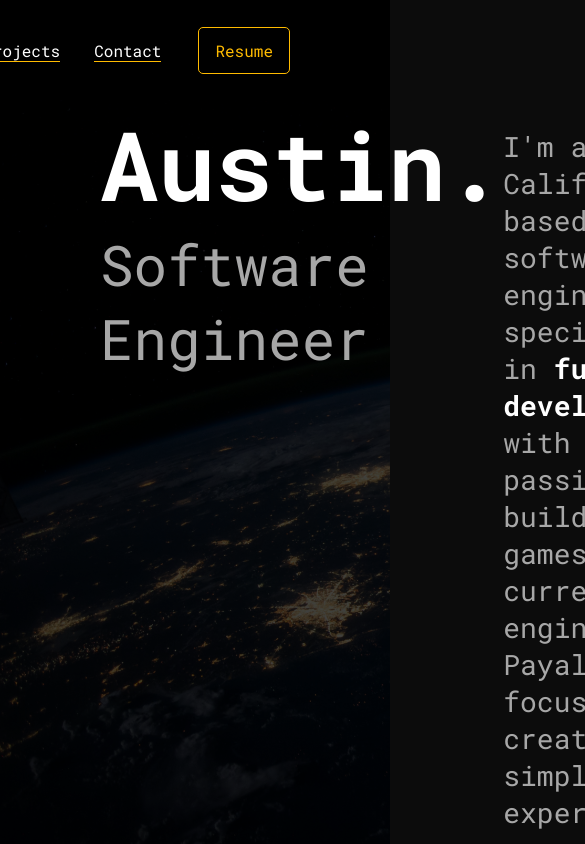
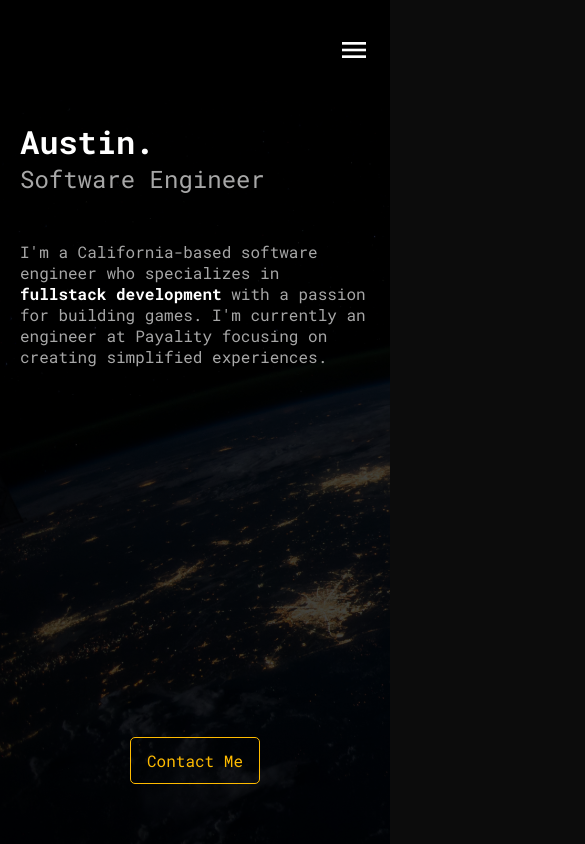
Before and after one commit to AustinVieth/personal-website-v3, a React (Create React App) app: page / in a window 390 px wide. Shown: the top 844 px of the page, 585 px wide, since content can reach past the window. Built offline with nearby package versions, Linux system fonts and the light colour scheme.

Commit message:
media query for Mobile: Hero

```diff
--- a/package.json
+++ b/package.json
@@ -9,6 +9,7 @@
     "node-sass": "^6.0.1",
     "react": "^17.0.2",
     "react-dom": "^17.0.2",
+    "react-responsive": "^8.2.0",
     "react-scripts": "4.0.3",
     "web-vitals": "^1.1.2"
   },
--- a/src/Components/NavBar.js
+++ b/src/Components/NavBar.js
@@ -1,6 +1,9 @@
 import React from "react";
+import { useMediaQuery } from "react-responsive";
 
 const NavBar = (props) => {
+  const isMobile = useMediaQuery({ query: "(max-width: 480px)" });
+
   const renderListItems = () => {
     if (!props.items) return;
     return props.items.map((item, index) => {
@@ -15,6 +18,9 @@ const NavBar = (props) => {
   return (
     <div className="nav-bar">
       <div className="nav-bar-container">
+        {isMobile && <span class="material-icons menu-icon">menu</span>}
+        {!isMobile && (
+          <>
             <ul className="nav-bar-item-list">{renderListItems()}</ul>
             <a
               className="secondary-btn"
@@ -23,6 +29,8 @@ const NavBar = (props) => {
             >
               Resume
             </a>
+          </>
+        )}
       </div>
     </div>
   );
--- a/src/Sass/Components/Hero.scss
+++ b/src/Sass/Components/Hero.scss
@@ -42,3 +42,33 @@
     align-items: center;
   }
 }
+
+//mobile styles
+@media screen and (max-width: $mobileWidth) {
+  .hero {
+    display: flex;
+    flex-direction: column;
+    max-height: 100vh;
+
+    .name {
+      font-size: 2rem;
+    }
+    .title {
+      font-size: 1.5rem;
+    }
+    .hero-info {
+      font-size: 1rem;
+      padding-top: 30px;
+    }
+    .info-container {
+      justify-content: space-between;
+      margin: 0;
+      height: 100%;
+      padding-bottom: 40px;
+    }
+    .contact-me-container {
+      justify-content: center;
+      justify-self: flex-end;
+    }
+  }
+}
--- a/src/Sass/Components/NavBar.scss
+++ b/src/Sass/Components/NavBar.scss
@@ -33,3 +33,7 @@
     border-bottom: 1px solid $primaryBrandColor;
   }
 }
+
+.menu-icon {
+  font-size: 2rem;
+}
--- a/src/Sass/_mixins.scss
+++ b/src/Sass/_mixins.scss
@@ -3,4 +3,8 @@
   width: 100vw;
   max-width: 100%;
   box-sizing: border-box;
+  //mobile or small screen
+  @media screen and (max-width: $mobileWidth) {
+    padding: 20px;
+  }
 }
--- a/src/Sass/_variables.scss
+++ b/src/Sass/_variables.scss
@@ -7,6 +7,10 @@ $primaryBrandColor: #ffbb00;
 $solidBlack: #000000;
 $cardColor: #1e1e1e;
 
+//media Queries
+$mobileWidth: 480px;
+$tabletWidth: 1224px;
+$laptopWidth: 1440px;
+
 //Font
-
 $primaryFont: "Roboto Mono", monospace;
```
Also changed, not shown: 1 other file (tests, documents, lock files or other folders). Lines whose indentation alone changed are shown as unchanged.
